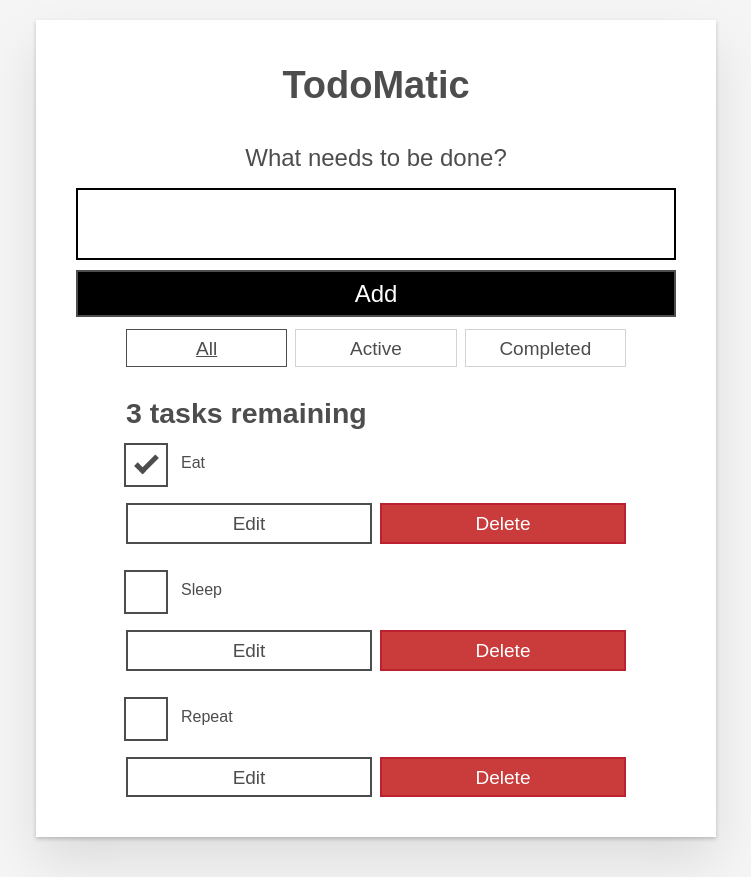
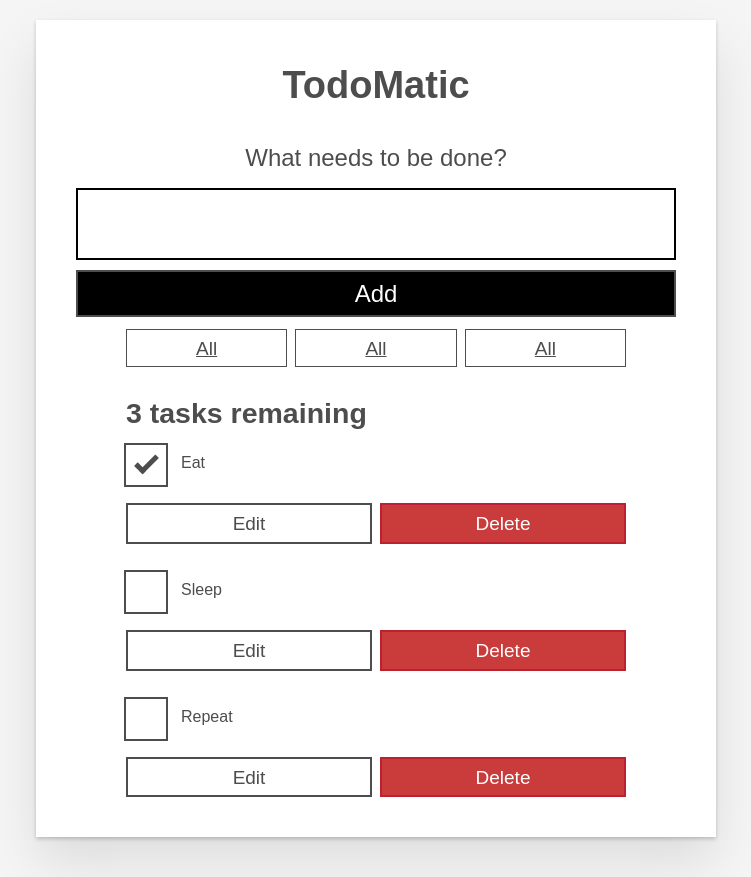
Before and after one commit to g-101/todomatic-react, a React (Create React App) app: page / in a window 1280 px wide. Shown: the whole page, without its empty margins (264-1015 px from the left). Built offline with nearby package versions, Linux system fonts and the light colour scheme.

Commit message:
colocando o FilterButton no App

```diff
--- a/src/App.js
+++ b/src/App.js
@@ -4,7 +4,6 @@ import FilterButton from './components/FilterButton';
 import Todo from './components/Todo';
 
 function App(props) {
-  // const taskList = props.tasks?.map(task => task.name);
   // const taskList = props.tasks?.map(task => (
   //   <Todo id={task.id} name={task.name} completed={task.completed} />
   // ));
@@ -13,23 +12,11 @@ function App(props) {
       <h1>TodoMatic</h1>
       <Form />
       <div className="filters btn-group stack-exception">
-        <button type="button" className="btn toggle-btn" aria-pressed="true">
-          <span className="visually-hidden">Show </span>
-          <span>all</span>
-          <span className="visually-hidden"> tasks</span>
-        </button>
-        <button type="button" className="btn toggle-btn" aria-pressed="false">
-          <span className="visually-hidden">Show </span>
-          <span>Active</span>
-          <span className="visually-hidden"> tasks</span>
-        </button>
-        <button type="button" className="btn toggle-btn" aria-pressed="false">
-          <span className="visually-hidden">Show </span>
-          <span>Completed</span>
-          <span className="visually-hidden"> tasks</span>
-        </button>
+        <FilterButton />
+        <FilterButton />
+        <FilterButton />
       </div>
-      <h2 id="list-heading">3 tasks remaining</h2>
+      <h2 id="list-heading">{props.tasks.length} tasks remaining</h2>
       <ul className="todo-list stack-large stack-exception" aria-labelledby="list-heading">
         {props.tasks.map(task => (
           <Todo key={task.id} id={task.id} name={task.name} completed={task.completed} />
```
